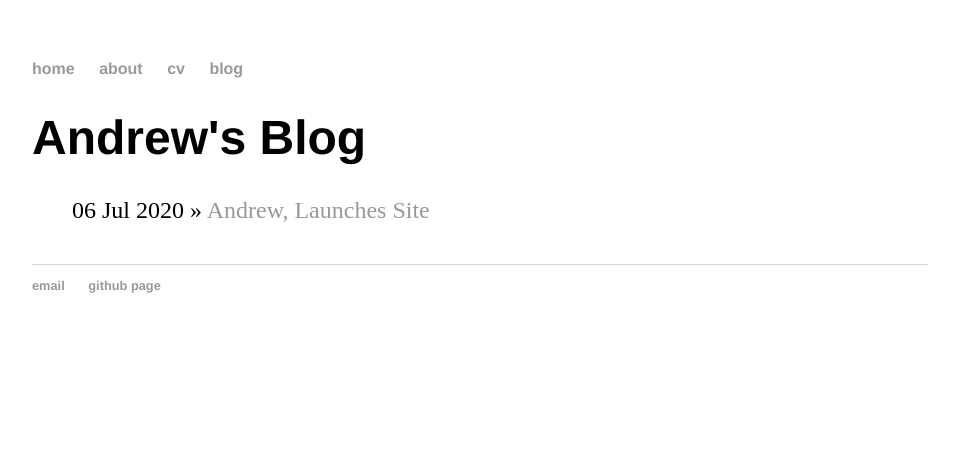
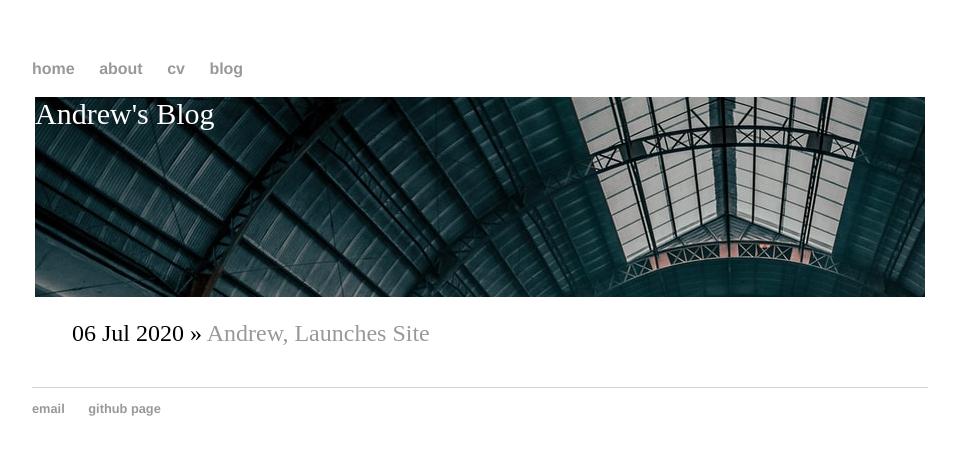
Before and after one commit to scyxx2/lakerschampions.github.io, a Jekyll site: the page built from blogs/index.html, in a window 1280 px wide. Shown: the top 455 px of the page, without its empty margins (160-1119 px from the left). Built offline with Jekyll 4.4.1, drawn with Linux system fonts in a browser that asks for light colours.

Commit message:
Update index.html

```diff
--- a/blogs/index.html
+++ b/blogs/index.html
@@ -2,7 +2,7 @@
 layout: default
 title: Andrew's Blog
 ---
-    <h1>{{ page.title }}</h1>
+    <div class = "blurb">{{ page.title }}</div>
     <ul class="posts">
 
       {% for post in site.posts %}
```
